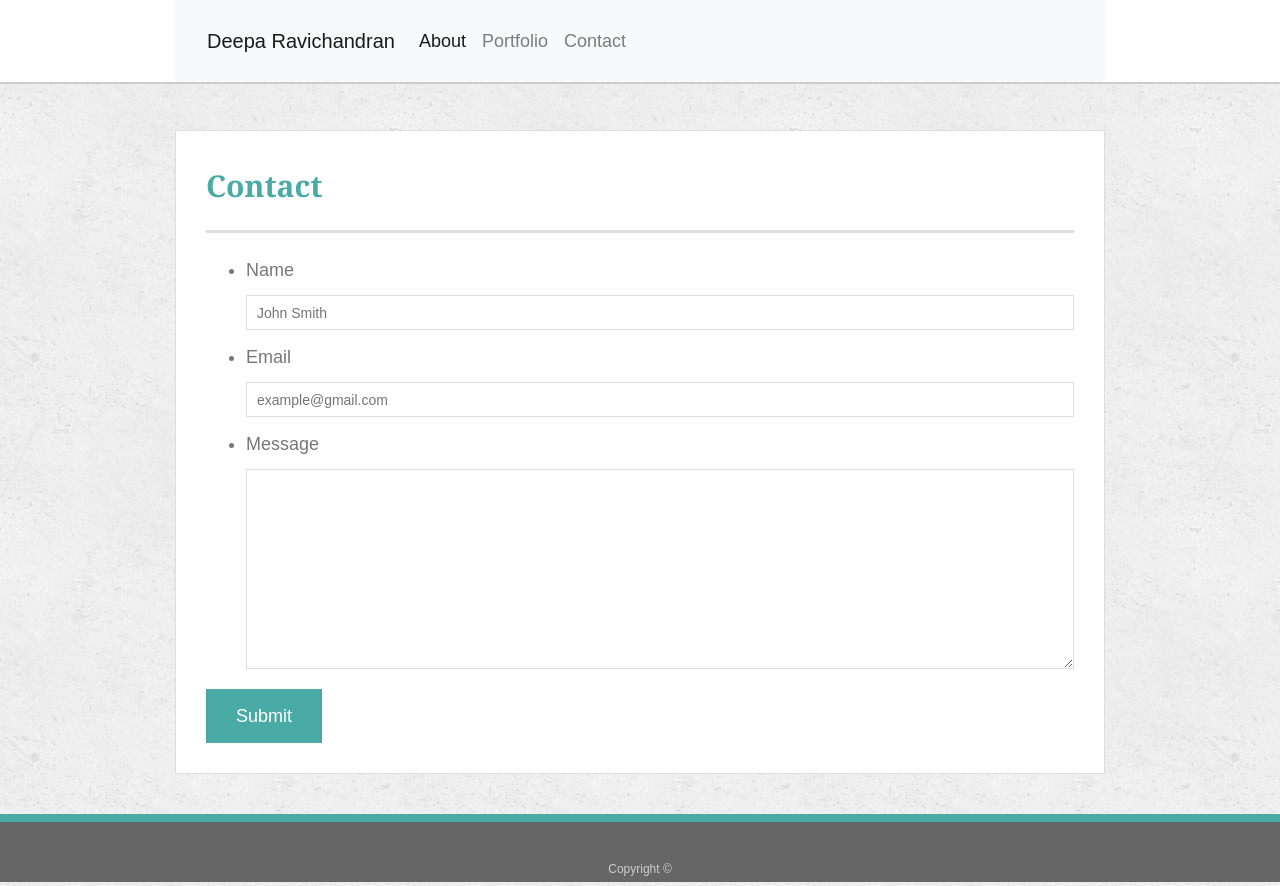
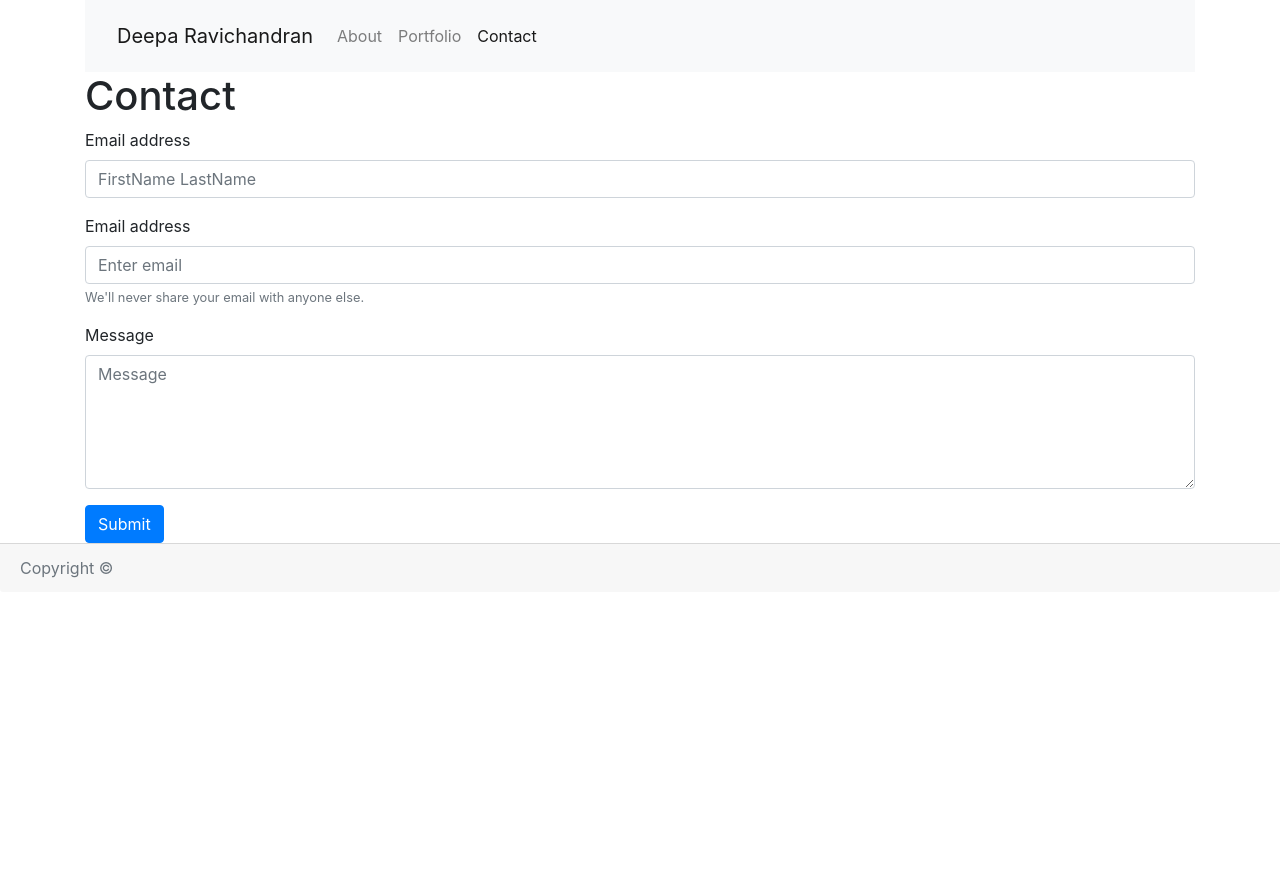
Before and after one commit to Deepastar/Bootstrap-Portfolio, a plain HTML site: page contact.html in a window 1280 px wide. After the commit the page ends 800 px from the top, so only its background shows below. Drawn offline with nearby package versions, Linux system fonts and the light colour scheme.

Commit message:
Made changes for footer

```diff
--- a/assets/css/style.css
+++ b/assets/css/style.css
@@ -148,11 +148,11 @@ h3, h2 {
   margin-right: 40px;
 }
 
-.work img {
+/* .work img {
   width: 100%;
   border: 0 none;
   opacity: 0.8;
-}
+} */
 
 .work h3 {
   position: absolute;
--- a/contact.html
+++ b/contact.html
@@ -4,8 +4,9 @@
 <head>
   <meta charset="UTF-8">
   <title>Contact | Your Name</title>
-  <link rel="stylesheet" href="https://stackpath.bootstrapcdn.com/bootstrap/4.1.2/css/bootstrap.min.css" integrity="sha384-Smlep5jCw/wG7hdkwQ/Z5nLIefveQRIY9nfy6xoR1uRYBtpZgI6339F5dgvm/e9B" crossorigin="anonymous">
-  <link rel="stylesheet" type="text/css" href="assets/css/style.css">
+  <link rel="stylesheet" href="https://stackpath.bootstrapcdn.com/bootstrap/4.1.2/css/bootstrap.min.css" integrity="sha384-Smlep5jCw/wG7hdkwQ/Z5nLIefveQRIY9nfy6xoR1uRYBtpZgI6339F5dgvm/e9B"
+    crossorigin="anonymous">
+  <link rel="stylesheet" type="text/css" href="reset.css">
 </head>
 
 <body>
@@ -22,19 +23,21 @@
       <nav class="navbar navbar-expand-lg navbar-light bg-light">
         <nav class="navbar navbar-expand-lg navbar-light bg-light">
           <a class="navbar-brand" href="index.html">Deepa Ravichandran</a>
-                    <button class="navbar-toggler" type="button" data-toggle="collapse" data-target="#navbarNavAltMarkup" aria-controls="navbarNavAltMarkup" aria-expanded="false" aria-label="Toggle navigation">
+          <button class="navbar-toggler" type="button" data-toggle="collapse" data-target="#navbarNavAltMarkup" aria-controls="navbarNavAltMarkup"
+            aria-expanded="false" aria-label="Toggle navigation">
             <span class="navbar-toggler-icon"></span>
           </button>
           <div class="collapse navbar-collapse" id="navbarNavAltMarkup">
             <div class="navbar-nav">
-                        <a class="nav-item nav-link active" href="index.html">About </a>
+              <a class="nav-item nav-link" href="index.html">About </a>
               <a class="nav-item nav-link" href="portfolio.html">Portfolio</a>
-                        <a class="nav-item nav-link" href="contact.html">Contact <span class="sr-only">(current)</span></a>
+              <a class="nav-item nav-link active" href="contact.html">Contact
+                <span class="sr-only">(current)</span>
+              </a>
             </div>
           </div>
         </nav>
       </nav>
-
 
     </div>
   </header>
@@ -43,30 +46,29 @@
     <section class="main-section">
       <h1>Contact</h1>
 
-      <form id="contact-form">
-        <ul>
-          <li>
-            <label for="name">Name</label>
-            <input type="text" id="name" name="name" placeholder="John Smith" required="required">
-          </li>
-          <li>
-            <label for="email">Email</label>
-            <input type="email" id="email" name="email" placeholder="example@gmail.com" required="required">
-          </li>
-          <li>
-            <label for="message">Message</label>
-            <textarea id="message" name="message" required="required"></textarea>
-          </li>
-        </ul>
-        <input type="submit">
+      <form>
+        <div class="form-group">
+          <label for="exampleInputName1">Email address</label>
+          <input type="text" class="form-control" id="exampleInputName1" aria-describedby="textHelp" placeholder="FirstName LastName">
+        </div>
+        <div class="form-group">
+          <label for="exampleInputEmail1">Email address</label>
+          <input type="email" class="form-control" id="exampleInputEmail1" aria-describedby="emailHelp" placeholder="Enter email">
+          <small id="emailHelp" class="form-text text-muted">We'll never share your email with anyone else.</small>
+        </div>
+        <div class="form-group">
+          <label for="exampleInputMessage1">Message</label>
+          <textarea class="form-control" rows="5" id="exampleInputMessage1" placeholder="Message"></textarea>
+        </div>
+
+        <button type="submit" class="btn btn-primary">Submit</button>
       </form>
-
     </section>
 
   </div>
 
   <footer>
-    <div class="container">
+      <div class="card-footer text-muted">
         Copyright &copy;
       </div>
     </footer>
```
Also changed, not shown: index.html (+8 -31 lines), portfolio.html (+19 -26 lines). Lines whose indentation alone changed are shown as unchanged.
